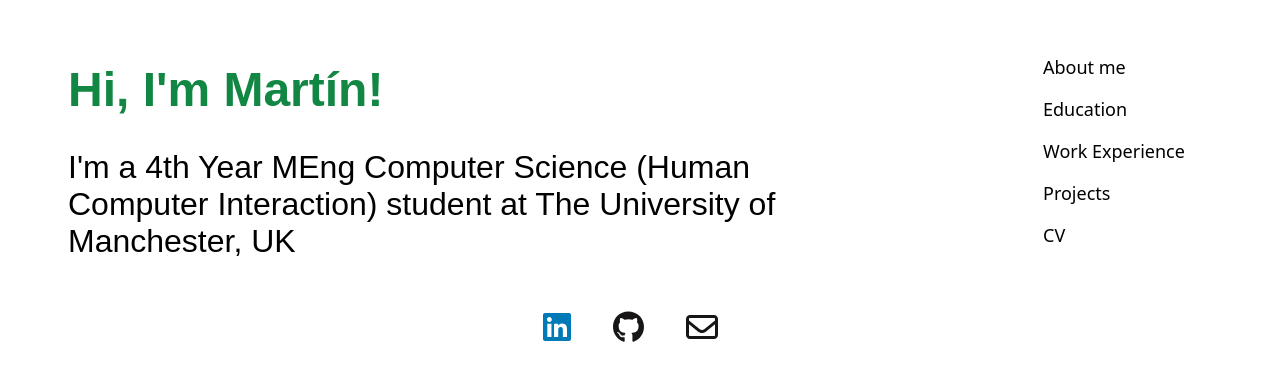
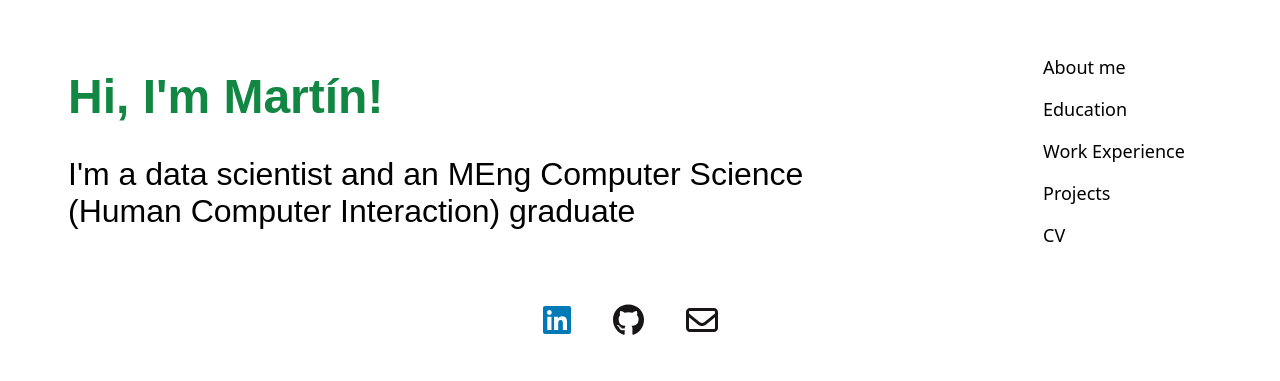
Before and after one commit to cumartinal/personal-website, a Gatsby site: page / in a window 1280 px wide. Shown: the part 201-582 px from the top of the page. Built offline with nearby package versions, Linux system fonts and the light colour scheme; Gatsby itself is replaced by a stand-in of ours.

Commit message:
Changed landing page, updated CV

```diff
--- a/src/pages/index.js
+++ b/src/pages/index.js
@@ -16,8 +16,8 @@ export default function IndexPage() {
           <div class="IntroTextBox">
             <h1>Hi, I'm Martín!</h1>
             <h2>
-              I'm a 4th Year MEng Computer Science (Human Computer Interaction)
-              student at The University of Manchester, UK
+              I'm a data scientist and an MEng Computer Science (Human Computer
+              Interaction) graduate
             </h2>
           </div>
           <div class="IndexNavBox">
```
Also changed, not shown: 1 other file.
